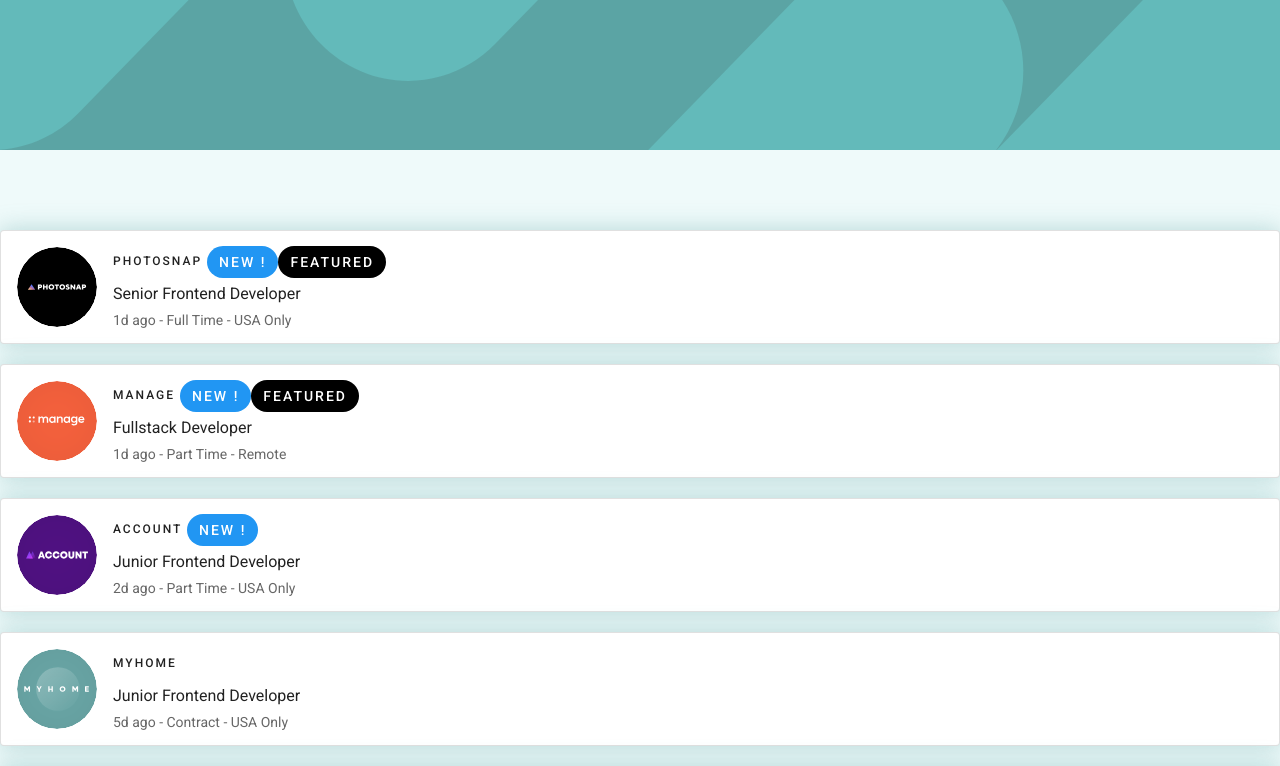
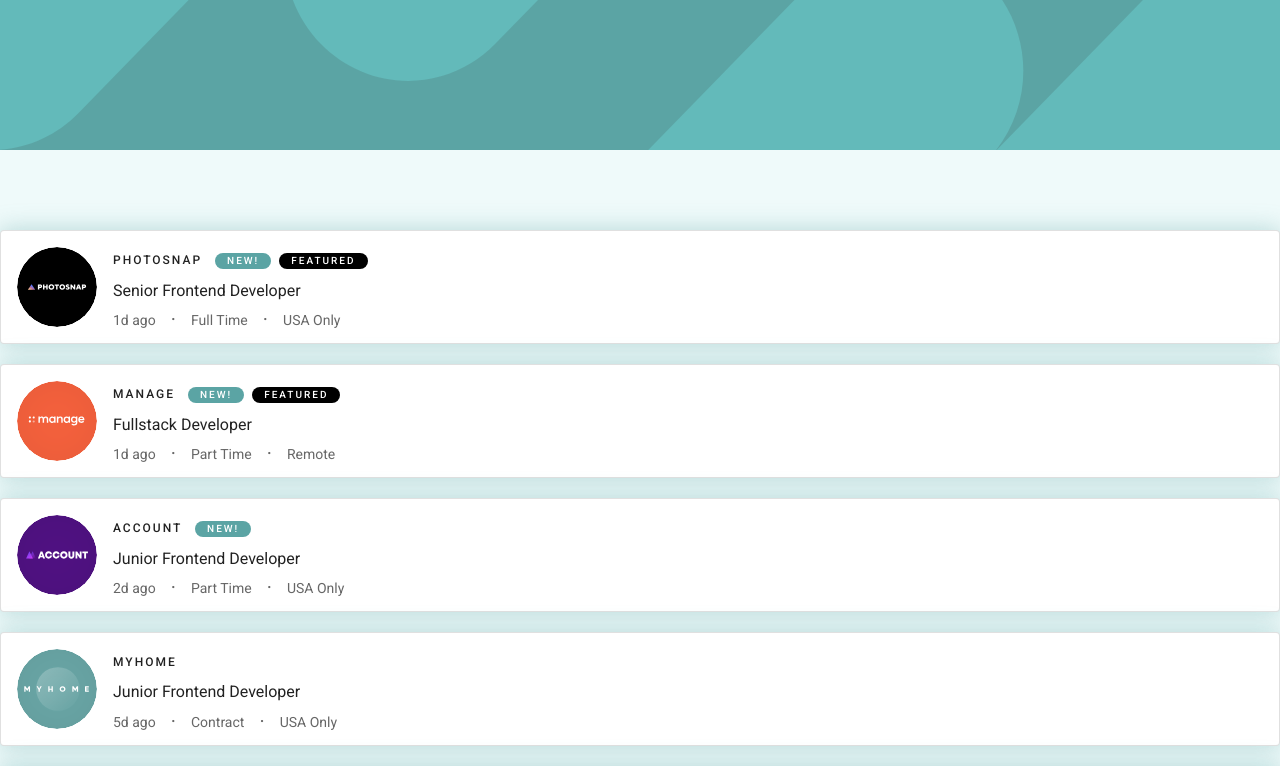
Before and after one commit to josemasf/job-list-and-filter, a Vue app: page / in a window 1280 px wide. Shown: the top 766 px of the page. Built offline with nearby package versions, Linux system fonts and the light colour scheme.

Commit message:
add extra info styling

```diff
--- a/src/components/Card.vue
+++ b/src/components/Card.vue
@@ -9,17 +9,21 @@
       <div class="overline ">
         {{job.company}}
         <v-chip
-          color="blue white--text" v-show="job.new"
-        >NEW !</v-chip>
+          x-small color="primary white--text ma-2" v-show="job.new"
+        >NEW!</v-chip>
         <v-chip
-          color="black white--text" v-show="job.featured"
+          x-small color="black white--text" v-show="job.featured"
         >Featured</v-chip>
       </div>
       <v-list-item-title class="mb-1">
         {{job.position}}
       </v-list-item-title>
       <v-list-item-subtitle>
-        {{job.postedAt}} - {{job.contract}} - {{job.location}}
+        <ul class="extra-data">
+          <li>{{job.postedAt}}</li>
+          <li>{{job.contract}}</li>
+          <li>{{job.location}}</li>
+        </ul>
       </v-list-item-subtitle>
     </v-list-item-content>
   </v-list-item>
@@ -53,4 +57,22 @@ interface Job{
 .job-info{
   box-shadow: 0 0 25px 0 hsla(180, 29%, 50%, 0.4);
 }
+.extra-data{
+  padding-left: 0;
+    li {
+    display:inline;
+
+  }
+    li:after{
+      content: '.';
+      margin: 0 15px;
+      position: relative;
+      top: -5px;
+      font-size: 20px;
+    }
+    li:last-child:after{
+        content: '';
+      }
+
+}
 </style>
--- a/src/plugins/vuetify.ts
+++ b/src/plugins/vuetify.ts
@@ -4,4 +4,14 @@ import Vuetify from 'vuetify/lib/framework';
 Vue.use(Vuetify);
 
 export default new Vuetify({
+    theme: {
+        themes: {
+          light: {
+            primary: '#5BA4A4',
+            secondary: '#7B8E8E',
+            deletefilter: '#2C3A3A',
+            filterbg: '#EEF6F6'
+          },
+        },
+      },
 });
```
